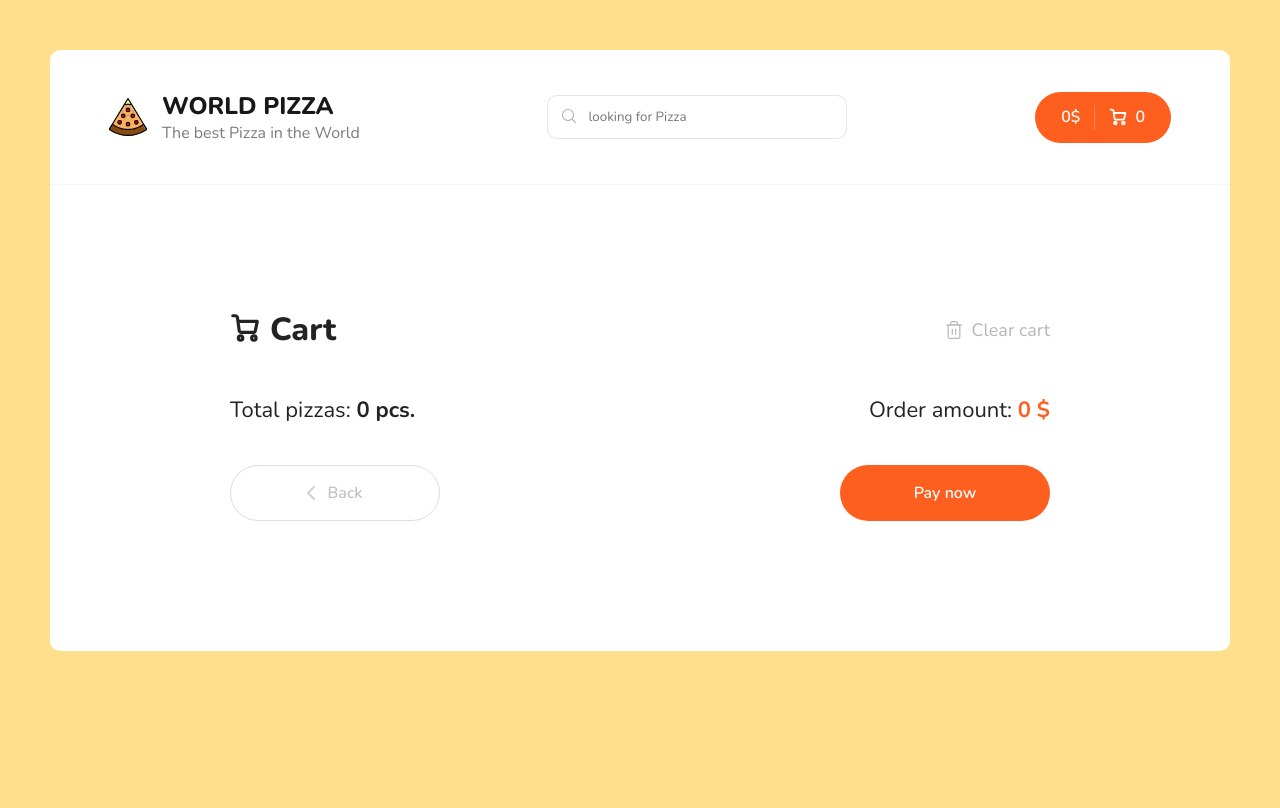
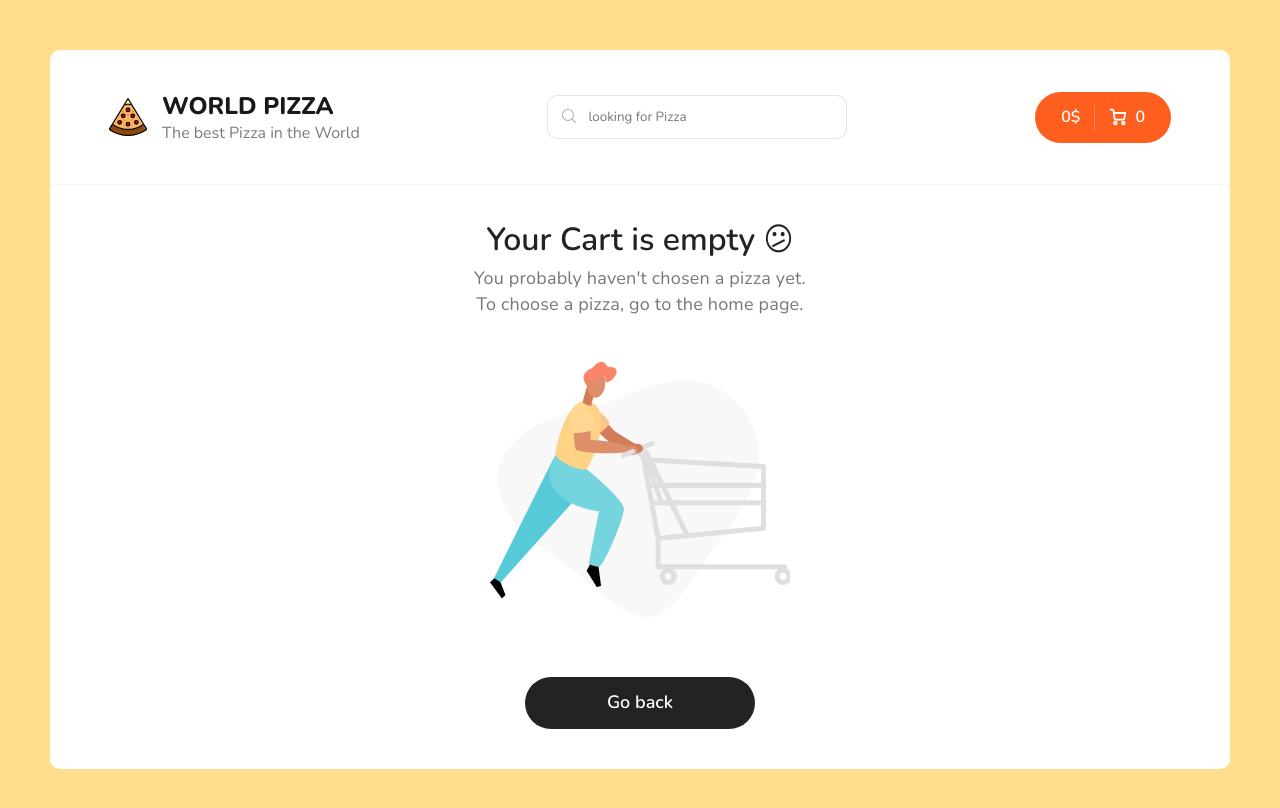
Before and after one commit to jokk3r/World-Pizza, a React (Create React App) app: page /cart in a window 1280 px wide. Shown: the top 808 px of the page. Built offline with nearby package versions, Linux system fonts and the light colour scheme.

Commit message:
add empty cart page

```diff
--- /dev/null
+++ b/src/components/CartEmpty/CartEmpty.js
@@ -0,0 +1,21 @@
+import React from 'react'
+import { Link } from 'react-router-dom'
+import cartEmptyImg from './../../assets/img/empty-cart.png'
+
+function CartEmpty() {
+
+  return (
+    <div className="cart cart--empty">
+        <h2>Your Cart is empty <span>😕</span></h2>
+        <p>You probably haven't chosen a pizza yet.<br/>
+        To choose a pizza, go to the home page.
+        </p>
+        <img src={cartEmptyImg} alt="Empty cart"/>
+            <Link className="button button--black" to="/">
+                <span>Go back</span>
+            </Link>
+    </div>
+  )
+}
+
+export default CartEmpty
--- a/src/components/CartItem/CartItem.js
+++ b/src/components/CartItem/CartItem.js
@@ -2,7 +2,7 @@
 import { useDispatch } from 'react-redux'
 import { addItem, minusItem, removeItem } from '../../redux/slices/cartSlice';
 
-const CartItem = ({id, title, price, type, count, imageUrl}) => {
+const CartItem = ({id, title, price, types, sizes, count, imageUrl}) => {
 
     const dispatch = useDispatch();
 
@@ -33,7 +33,7 @@
     </div>
     <div className="cart__item-info">
       <h3>{title}</h3>
-      <p>{type}, 26 cm.</p>
+      <p>{types}, {sizes} cm.</p>
     </div>
     <div className="cart__item-count">
       <button onClick={onClickMinus} disabled=""
--- a/src/components/PizzaBlock/PizzaBlock.js
+++ b/src/components/PizzaBlock/PizzaBlock.js
@@ -4,6 +4,7 @@
 import {addItem} from '../../redux/slices/cartSlice'
 
 function PizzaBlock({id,title,price,imageUrl,types,sizes}){
+
   const dispatch = useDispatch();
   const cartItem = useSelector(state => state.cart.items.find(obj=> obj.id === id))
   const [activeType,setActiveType] = useState();
@@ -18,9 +19,8 @@
       price,
       imageUrl,
       types: typeNames[activeType],
-      sizes: activeSize,
+      sizes: sizes[activeSize],
     }
-    console.log(item)
     dispatch(addItem(item))
   }
 
--- a/src/pages/Cart.js
+++ b/src/pages/Cart.js
@@ -3,6 +3,7 @@
 import {
   Link
  } from "react-router-dom";
+import CartEmpty from '../components/CartEmpty/CartEmpty';
 import CartItem from '../components/CartItem/CartItem';
 import { clearItems } from '../redux/slices/cartSlice';
 
@@ -17,7 +18,11 @@
     if(window.confirm('Are you sure you want to remove all pizzas?')){
         dispatch(clearItems())
     }
-}
+  }
+
+  if(!totalPrice){
+    return <CartEmpty/>
+  }
 
   return (
     <div className="container container--cart">
--- a/src/pages/Home.js
+++ b/src/pages/Home.js
@@ -67,7 +67,6 @@
       const search = searchValue  ? `&search=${searchValue}`:"";
       axios.get(`https://63287ed29a053ff9aab95e51.mockapi.io/items?page=${currentPage}&limit=4&${category}&sortBy=${sort.sortProperty}&order=${sort.sortOrder}${search}`)
       .then((res) =>{
-        console.log(res.data)
           setItems(res.data)
           setIsLoading(false)
         })
```
